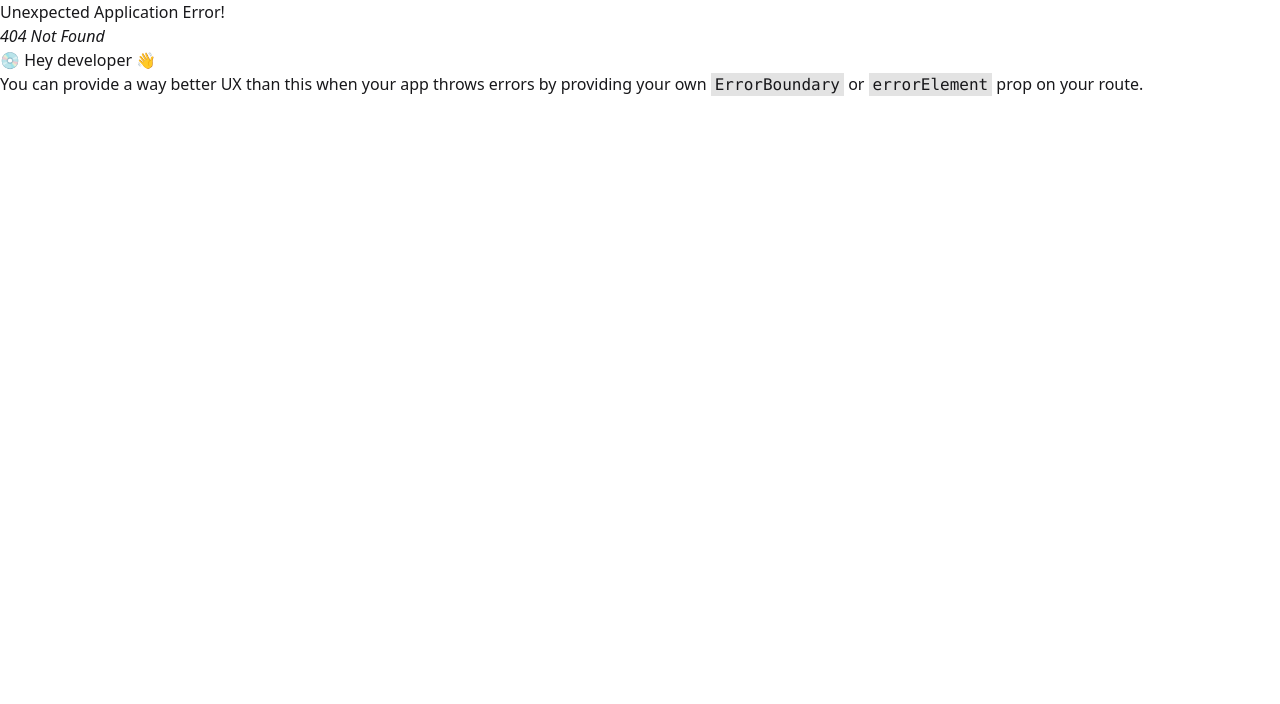
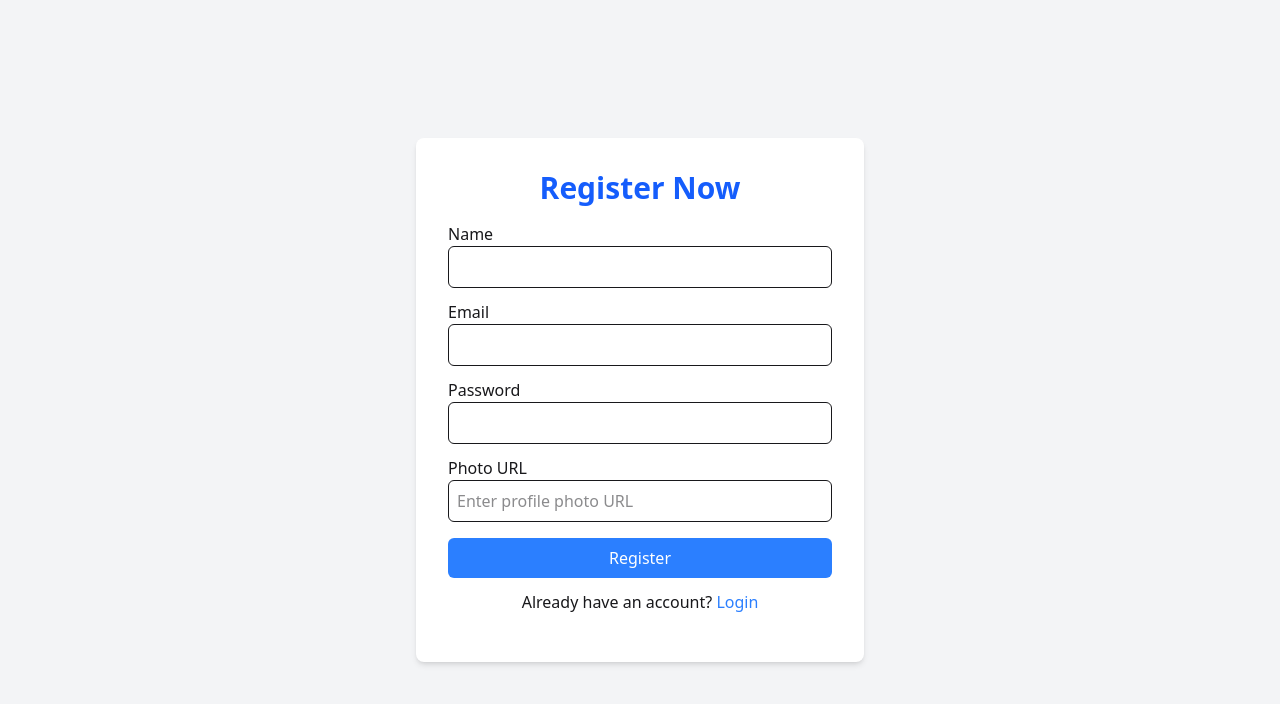
Before and after one commit to AbirhossenCSE/E-commerce, a React (Vite) app: page /register in a window 1280 px wide. Before the commit this address had no page. Shown: the top 704 px of the page. Built offline with nearby package versions, Linux system fonts and the light colour scheme; no server answers.

Commit message:
firebase

```diff
--- a/package.json
+++ b/package.json
@@ -12,6 +12,7 @@
   "dependencies": {
     "@tailwindcss/vite": "^4.0.15",
     "axios": "^1.8.4",
+    "firebase": "^11.6.0",
     "localforage": "^1.10.0",
     "match-sorter": "^8.0.0",
     "rc-slider": "^11.1.8",
@@ -21,6 +22,7 @@
     "react-responsive-carousel": "^3.2.23",
     "react-router-dom": "^7.4.0",
     "sort-by": "^1.2.0",
+    "sweetalert2": "^11.18.0",
     "tailwindcss": "^4.0.15"
   },
   "devDependencies": {
--- a/src/Routes/Routes.jsx
+++ b/src/Routes/Routes.jsx
@@ -13,6 +13,7 @@ import PasswordChange from "../pages/Account/PasswordChange";
 import Wishlist from "../pages/WishList/Wishlist";
 import Compare from "../pages/Compare/Compare";
 import ProductDetails from "../pages/ProductDetails/ProductDetails";
+import Register from "../pages/Register/Register";
 
 
 export const router = createBrowserRouter([
@@ -71,5 +72,9 @@ export const router = createBrowserRouter([
             },
         ]
     },
+    {
+        path: '/register',
+        element: <Register></Register>,
+    },
 
 ]);
--- /dev/null
+++ b/src/components/context/AuthContext.jsx
@@ -0,0 +1,5 @@
+import { createContext } from "react";
+
+const AuthContext = createContext(null);
+
+export default AuthContext;
--- /dev/null
+++ b/src/components/context/AuthProvider.jsx
@@ -0,0 +1,70 @@
+import React, { useEffect, useState } from 'react';
+import { createUserWithEmailAndPassword, GoogleAuthProvider, onAuthStateChanged, signInWithEmailAndPassword, signInWithPopup, signOut } from "firebase/auth";
+import auth from '../firebase/firebase.init';
+import AuthContext from './AuthContext';
+
+
+
+
+const googleProvider = new GoogleAuthProvider();
+
+const AuthProvider = ({ children }) => {
+
+    const [user, setUser] = useState(null);
+    const [loading, setLoading] = useState(true);
+
+    const createUser = (email, password) =>{
+        setLoading(true);
+        return createUserWithEmailAndPassword(auth, email, password)
+    }
+    const signInUser = (email, password) => {
+        setLoading(true);
+        return signInWithEmailAndPassword(auth, email, password);
+    }
+    const signInWithGoogle = () =>{
+        setLoading(true);
+        return signInWithPopup(auth, googleProvider)
+    }
+    const signOutUser = () => {
+        setLoading(true);
+        return signOut(auth);
+    }
+
+
+    const authInfo = {
+        user,
+        setUser,
+        loading,
+        auth,
+        createUser,
+        signInUser,
+        signOutUser,
+        signInWithGoogle,
+    }
+
+    useEffect(() => {
+        const unsubscribe = onAuthStateChanged(auth, (currentUser) => {
+            setUser(currentUser);
+            setLoading(false)
+            if (currentUser) {
+                setUser({
+                    email: currentUser.email,
+                    displayName: currentUser.displayName,
+                    photoURL: currentUser.photoURL,
+                });
+            } else {
+                setUser(null);
+            }
+        });
+
+        return () => unsubscribe();
+    }, []);
+
+    return (
+        <AuthContext.Provider value={authInfo}>
+            {children}
+        </AuthContext.Provider>
+    );
+};
+
+export default AuthProvider;
--- /dev/null
+++ b/src/components/firebase/firebase.init.js
@@ -0,0 +1,24 @@
+// Import the functions you need from the SDKs you need
+import { initializeApp } from "firebase/app";
+import { getAuth } from "firebase/auth";
+// TODO: Add SDKs for Firebase products that you want to use
+// https://firebase.google.com/docs/web/setup#available-libraries
+
+// Your web app's Firebase configuration
+const firebaseConfig = {
+  apiKey: import.meta.env.VITE_apiKey,
+  authDomain: import.meta.env.VITE_authDomain,
+  projectId: import.meta.env.VITE_projectId,
+  storageBucket: import.meta.env.VITE_storageBucket,
+  messagingSenderId: import.meta.env.VITE_messagingSenderId,
+  appId: import.meta.env.VITE_appId,
+  measurementId: import.meta.env.VITE_measurementId,
+};
+
+// Initialize Firebase
+const app = initializeApp(firebaseConfig);
+
+// Initialize Firebase Authentication and get a reference to the service
+const auth = getAuth(app);
+
+export default auth;
--- a/src/main.jsx
+++ b/src/main.jsx
@@ -6,9 +6,12 @@ import {
   RouterProvider,
 } from "react-router-dom";
 import { router } from './Routes/Routes.jsx';
+import AuthProvider from './components/context/Authprovider.jsx';
 
 createRoot(document.getElementById('root')).render(
   <StrictMode>
-    <RouterProvider router={router} />
+    <AuthProvider>
+      <RouterProvider router={router} />
+    </AuthProvider>
   </StrictMode>,
 )
--- /dev/null
+++ b/src/pages/Register/Register.jsx
@@ -0,0 +1,123 @@
+import { } from "react";
+import { Link, useNavigate, useLocation } from "react-router-dom";
+import { createUserWithEmailAndPassword, updateProfile } from "firebase/auth";
+import Swal from "sweetalert2";
+import auth from "../../components/firebase/firebase.init";
+// import useAxiosPublic from "../hooks/useAxiosPublic";
+
+const Register = () => {
+    const navigate = useNavigate();
+    const location = useLocation();
+    // const axiosPublic = useAxiosPublic();
+
+    const handleRegister = async (e) => {
+        e.preventDefault();
+
+        const form = new FormData(e.target);
+        const name = form.get("name");
+        const email = form.get("email");
+        const password = form.get("password");
+        const photoURL = form.get("photoURL");
+
+        // Password Validation
+        if (password.length < 6) {
+            return showError("Password must be at least 6 characters.");
+        }
+
+        try {
+            const result = await createUserWithEmailAndPassword(auth, email, password);
+            const user = result.user;
+
+            await updateProfile(user, { displayName: name, photoURL });
+
+            // const userData = {
+            //     uid: user.uid,
+            //     name,
+            //     email,
+            //     photoURL,
+            //     createdAt: new Date(),
+            //     role: "user"
+            // };
+
+            // await axiosPublic.post("/users", userData);
+
+            Swal.fire({
+                title: "Success!",
+                text: "Registration successful!",
+                icon: "success",
+                toast: true,
+                position: "top-end",
+                showConfirmButton: false,
+                timer: 3000,
+            });
+
+            navigate(location?.state ? location.state : "/");
+        } catch (error) {
+            showError(formatFirebaseError(error.message));
+        }
+    };
+
+    // error messages
+    const formatFirebaseError = (errorMessage) => {
+        if (errorMessage.includes("email-already-in-use")) {
+            return "This email is already registered. Try logging in.";
+        } else if (errorMessage.includes("invalid-email")) {
+            return "Invalid email format. Please enter a valid email.";
+        } else if (errorMessage.includes("weak-password")) {
+            return "Password is too weak. Try using a stronger one.";
+        } else {
+            return "Something went wrong. Please try again.";
+        }
+    };
+
+    // error alert
+    const showError = (message) => {
+        Swal.fire({
+            title: "Error!",
+            text: message,
+            icon: "error",
+            toast: true,
+            position: "top-end",
+            showConfirmButton: false,
+            timer: 3000,
+        });
+    };
+
+    return (
+        <div className="flex justify-center items-center min-h-screen bg-gray-100">
+            <div className="bg-white p-8 rounded-lg shadow-md w-full max-w-md">
+                <h2 className="text-3xl font-bold text-center text-blue-600">Register Now</h2>
+                <form onSubmit={handleRegister} className="mt-4">
+                    <div>
+                        <label className="block font-medium">Name</label>
+                        <input type="text" name="name" required className="w-full border p-2 rounded-md" />
+                    </div>
+                    <div className="mt-3">
+                        <label className="block font-medium">Email</label>
+                        <input type="email" name="email" required className="w-full border p-2 rounded-md" />
+                    </div>
+                    <div className="mt-3">
+                        <label className="block font-medium">Password</label>
+                        <input type="password" name="password" required className="w-full border p-2 rounded-md" />
+                    </div>
+                    <div className="mt-3">
+                        <label className="block font-medium">Photo URL</label>
+                        <input type="text" name="photoURL" placeholder="Enter profile photo URL" className="w-full border p-2 rounded-md" />
+                    </div>
+                    <button type="submit" className="w-full bg-blue-500 text-white mt-4 py-2 rounded-md hover:bg-blue-600">
+                        Register
+                    </button>
+                </form>
+                <p className="mt-3 text-center">
+                    Already have an account?{" "}
+                    <Link to="/signin" className="text-blue-500 hover:underline">Login</Link>
+                </p>
+                <div className="mt-4">
+                    {/* <SocialLogin /> */}
+                </div>
+            </div>
+        </div>
+    );
+};
+
+export default Register;
```
Also changed, not shown: src/pages/SignIn/SignIn.jsx (added), 1 other file (tests, documents, lock files or other folders).
